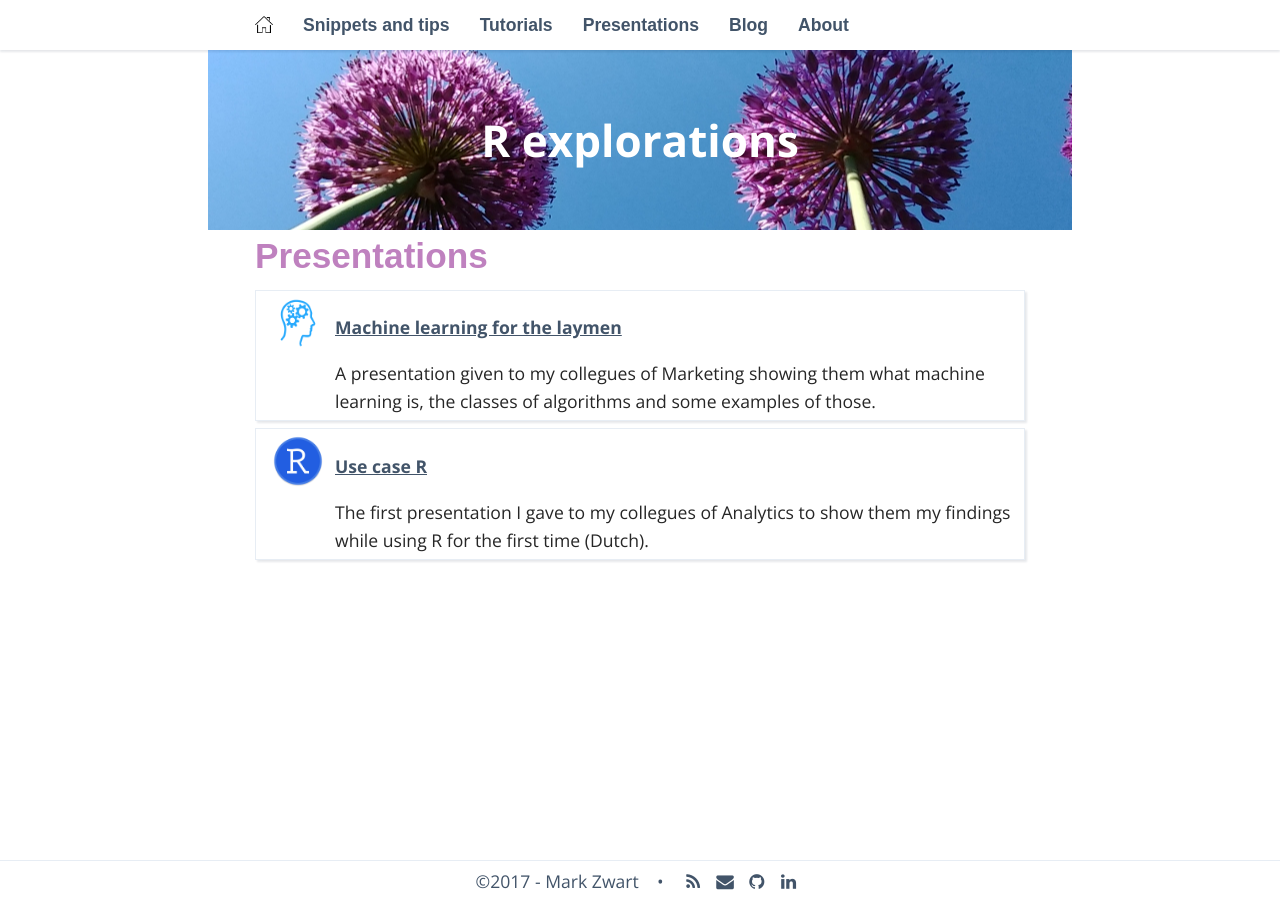
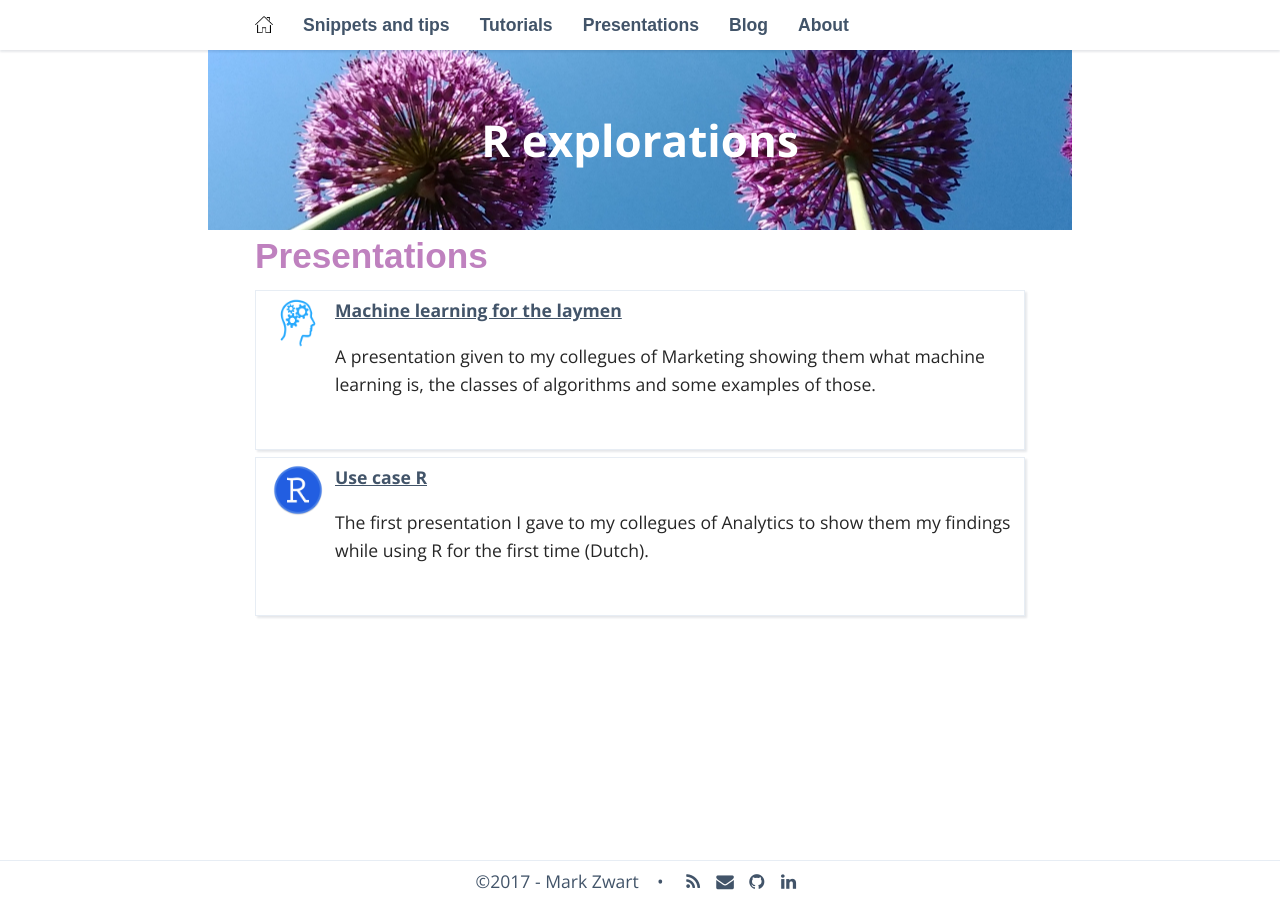
Before and after one commit to mark-me/mark-me.github.io, a Jekyll site: the page built from _pages/03-presentations.md, in a window 1280 px wide. Built offline with Jekyll 4.4.1, drawn with Linux system fonts in a browser that asks for light colours; nearby versions of some CDN libraries; some web fonts are replaced; comment, search, counter and statistics services are not loaded.

Commit message:
Update 03-presentations.md

```diff
--- a/_pages/03-presentations.md
+++ b/_pages/03-presentations.md
@@ -11,8 +11,8 @@ navigation_weight: 1
       <a href="{{ page.url }}"><img src="{{ page.image }}" style="margin: 0px 10px" width="54" height="54" align="left"/></a>
     </div>
     <div clas = "index_item_right">
-      <p style="text-align:left;"><blogheader><a href="{{ page.url | prepend: site.baseurl }}">{{ page.title }}</a></blogheader><time>{% if page.author %}&nbsp;•&nbsp;{{ page.author}}{% endif %}</time></p>
-      {{ page.description }}
+      <blogheader><a href="{{ page.url | prepend: site.baseurl }}">{{ page.title }}</a></blogheader><time>{% if page.author %}&nbsp;•&nbsp;{{ page.author}}{% endif %}</time>
+      <p style="text-align:left;">{{ page.description }}</p>
       <br>
     </div>
   </div>
```
